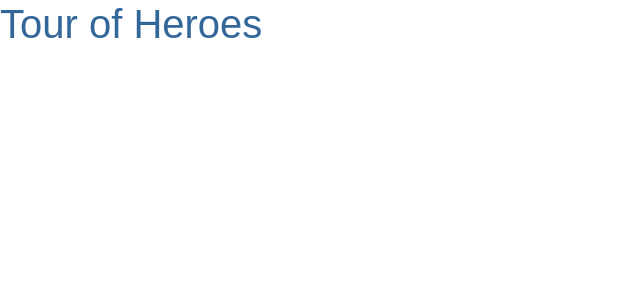
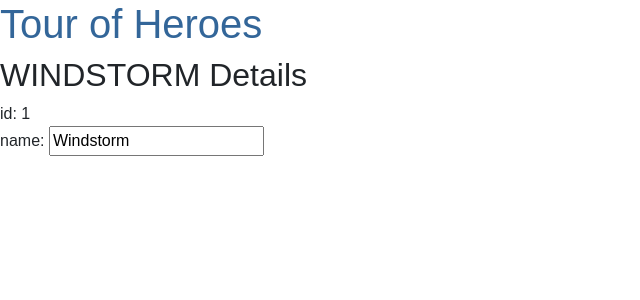
Before and after one commit to gagakk/tour-of-heroes, an Angular app in the folder tour-of-heroes/: page / in a window 1280 px wide. Shown: the top 300 px of the page, without its empty margins (0-640 px from the left). Built offline with nearby package versions, Linux system fonts and the light colour scheme.

Commit message:
The hero editor - Addressess #1

```diff
--- a/tour-of-heroes/src/app/app.component.html
+++ b/tour-of-heroes/src/app/app.component.html
@@ -1,3 +1,4 @@
 <h1>
   {{title}}
 </h1>
+<app-heroes></app-heroes>
--- a/tour-of-heroes/src/app/app.module.ts
+++ b/tour-of-heroes/src/app/app.module.ts
@@ -1,16 +1,20 @@
 import { NgModule } from '@angular/core';
 import { BrowserModule } from '@angular/platform-browser';
+import { FormsModule } from '@angular/forms'; // <-- NgModel lives here
 
 import { AppRoutingModule } from './app-routing.module';
 import { AppComponent } from './app.component';
+import { HeroesComponent } from './heroes/heroes.component';
 
 @NgModule({
   declarations: [
-    AppComponent
+    AppComponent,
+    HeroesComponent
   ],
   imports: [
     BrowserModule,
-    AppRoutingModule
+    AppRoutingModule,
+    FormsModule // <-- import the FormsModule before binding with [(ngModel)]
   ],
   providers: [],
   bootstrap: [AppComponent]
--- /dev/null
+++ b/tour-of-heroes/src/app/hero.ts
@@ -0,0 +1,4 @@
+export interface Hero {
+    id: number;
+    name: string;
+}
--- /dev/null
+++ b/tour-of-heroes/src/app/heroes/heroes.component.html
@@ -0,0 +1,9 @@
+<h2>
+    {{hero.name | uppercase}} Details
+</h2>
+<div><span>id: </span>{{hero.id}}</div>
+<div>
+    <label>name:
+        <input [(ngModel)]="hero.name" placeholder="name">
+    </label>
+</div>
--- /dev/null
+++ b/tour-of-heroes/src/app/heroes/heroes.component.ts
@@ -0,0 +1,14 @@
+import { Component } from '@angular/core';
+import { Hero } from '../hero';
+
+@Component({
+  selector: 'app-heroes',
+  templateUrl: './heroes.component.html',
+  styleUrls: ['./heroes.component.css']
+})
+export class HeroesComponent {
+  hero : Hero = {
+    id: 1,
+    name: 'Windstorm'
+  };
+}
```
Also changed, not shown: tour-of-heroes/src/app/heroes/heroes.component.css (added), 1 other file (tests, documents, lock files or other folders).
